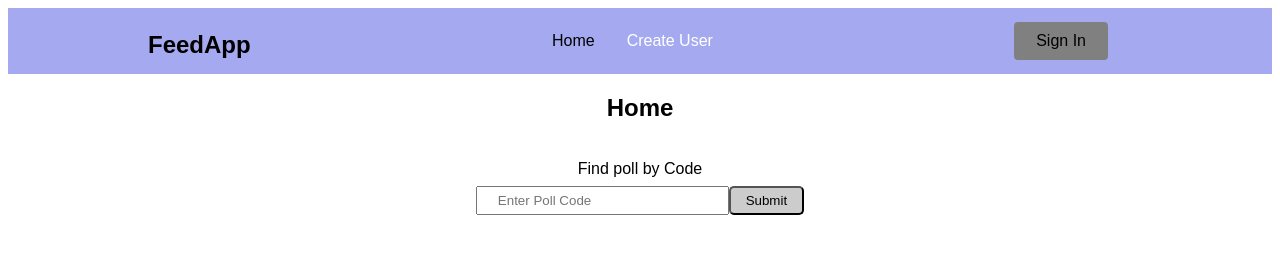
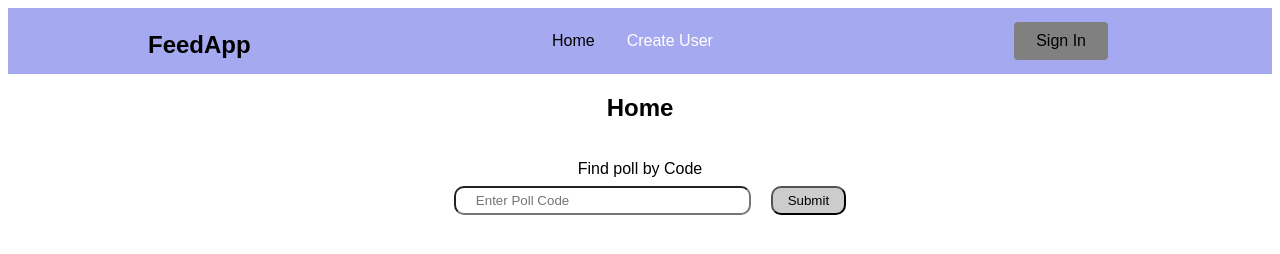
Before and after one commit to ErlendBerntsen/FeedAppFrontend, a React app: page / in a window 1280 px wide. Built offline with nearby package versions, Linux system fonts and the light colour scheme; no server answers.

```diff
--- a/src/Main.js
+++ b/src/Main.js
@@ -19,7 +19,7 @@
         const currentUser = localStorage.getItem("user")
         const login = !currentUser ? false : true
         return (
-            <BrowserRouter>
+            <BrowserRouter class="nas">
                 <div>
                     <Navbar user={login} />
                     <div className="content">
--- a/src/app.css
+++ b/src/app.css
@@ -26,26 +26,28 @@
   transition: all 0.2s ease-in-out;
 }
 
-input[type=submit] {
+[type=submit] {
   padding:5px 15px;
   background:#ccc;
   border: 1;
   cursor:pointer;
   -webkit-border-radius: 5px;
-  border-radius: 5px;
+  border-radius: 10px;
 }
 
+
+
 input[type=number] {
-  width: 20%;
-  padding: 5px 20px;
-  margin: 8px 0;
-  box-sizing: border-box;
+  border-radius: 10px;
 }
+
+
 
 input[type=text] {
   width: 15%;
-  padding: 3px 20px;
+  padding: 5px 20px;
   margin: 3px 0;
+  border-radius: 10px;
   box-sizing: border-box;
 }
 
--- a/src/components/CreatePoll.js
+++ b/src/components/CreatePoll.js
@@ -82,6 +82,7 @@
                         <br /><br />
                         Set private <input type="checkbox" name="isPrivate" checked={this.state.fields["isPrivate"]} onChange={this.handleChange} />
                         <br />
+                        <div class="dates">
                             <p>Set poll start</p>
                             <DateTimePicker
                                 onChange={(event) => this.handleDate("votingStart", event)}
@@ -92,7 +93,9 @@
                                 onChange={(event) => this.handleDate("votingEnd", event)}
                                 value={this.state.fields["votingEnd"]}
                                 minDate={this.state.fields["votingStart"]}
+
                             /><br /><br />
+                        </div>
                         <input type="submit" value="Submit" />
                         <span style={{ color: "red" }}>{this.state.errors["response"]}</span>
                     </div>
--- a/src/components/SearchId.js
+++ b/src/components/SearchId.js
@@ -52,12 +52,18 @@
             }} />
         }
 
+        const stylee = {
+                width: "20%",
+                padding: "5px 20px",
+                margin: "8px 20px",
+        }
+
         return (
             <div>
                 Find poll by Code
                 <form onSubmit={this.handleSubmit}>
                     <label>
-                        <input type="number"
+                        <input type="number" style={stylee}
                             placeholder="Enter Poll Code"
                             value={this.state.code}
                             onChange={this.handleChange} />
```
Lines whose indentation alone changed are shown as unchanged.
